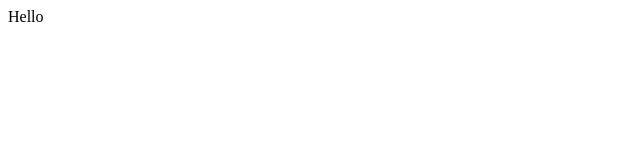
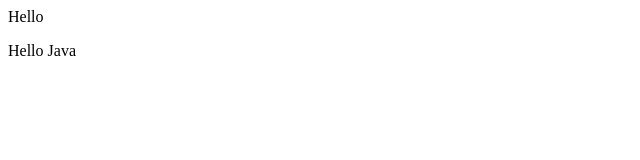
Before and after one commit to nitish19sinha/gitPractice_1, a plain HTML site: page index.html in a window 1280 px wide. Shown: the full height of the page, 0-640 px from the left. Drawn offline with Linux system fonts and the light colour scheme.

Commit message:
adding - hello Java

```diff
--- a/index.html
+++ b/index.html
@@ -1 +1,2 @@
 <p>Hello</p>
+<p>Hello Java</p>
```
